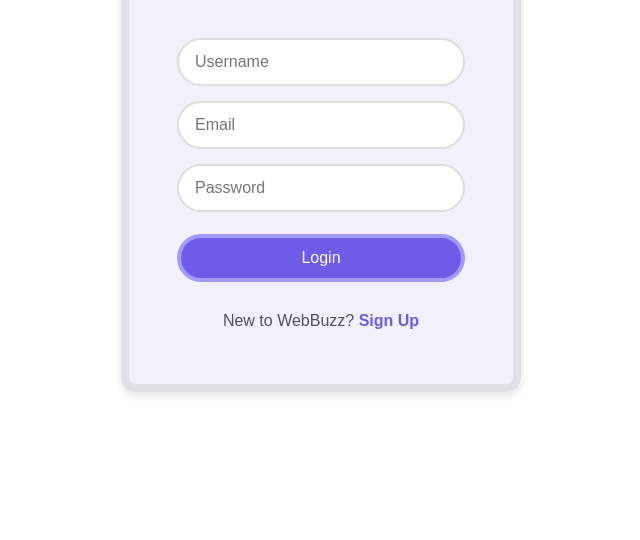
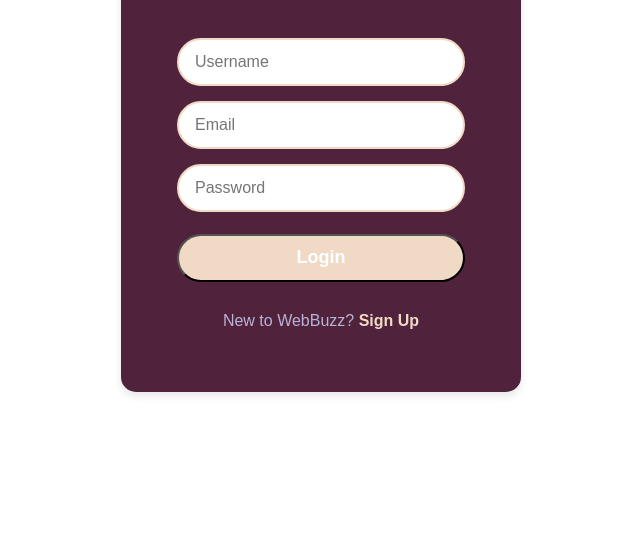
Before and after one commit to ashraf1728/WebBuzz-WebDevelopment-Challenge, a website: page login.html in a window 1280 px wide. Shown: the part 260-800 px from the top of the page, without its empty margins (319-959 px from the left). Drawn offline with Linux system fonts and the light colour scheme.

Commit message:
Update login.css

```diff
--- a/css/login.css
+++ b/css/login.css
@@ -1,13 +1,13 @@
 :root {
-    --main-color: #6c5ce7;
+    --main-color: #F0DAC5;
     --secondary-color: #a29bfe;
-    --lighter-color: #e0e0e7;
-    --light-color: #b0b0c0;
-    --dark-color: #52505e;
+    --lighter-color: #1C2340;
+    --light-color: #50223C;
+    --dark-color: #b9b3d7;
+    --font-smaller: 14px;
+    --font-bigger: 20px;
     --input-bg: #f2f0fb;
     --input-border: #ddd;
-    --font-smaller: 14px;
-    --font-bigger: 20px;
 }
 
 /* Common Styling */
@@ -44,9 +44,9 @@ a {
     flex-direction: column;
     gap: 15px;
     padding: 2em;
-    border: 8px solid var(--lighter-color);
+    border: 8px solid var(--light-color);
     border-radius: 15px;
-    background-color: var(--input-bg);
+    background-color: var(--light-color);
     box-shadow: 0 4px 8px rgba(0, 0, 0, 0.1);
     max-width: 400px;
     width: 100%;
@@ -65,7 +65,7 @@ a {
     height: 48px;
     padding: 0 1em;
     border-radius: 25px;
-    border: 2px solid var(--input-border);
+    border: 2px solid var(--main-color);
     background-color: white;
     font-size: 16px;
     outline-color: var(--secondary-color);
@@ -87,7 +87,7 @@ a {
 
 
 .login-form input:focus {
-    border-color: var(--main-color);
+    border-color: var(--light-color);
 }
 .signup-prompt {
     margin-top: 10px;
@@ -110,11 +110,12 @@ a {
     align-items: center;
     height: 48px;
     background: var(--main-color);
-    border: 4px solid var(--secondary-color);
+    /* border: 4px solid var(--secondary-color); */
     border-radius: 30px;
     cursor: pointer;
     color: white;
-    font-size: 16px;
+    font-size: 18px;
+    font-weight: 600;
     transition: background 0.3s, border-color 0.3s;
 }
 
@@ -128,6 +129,14 @@ a {
         padding: 3em;
     }
 }
+
+
+
+
+
+
+
+
 .signup-prompt {
     margin-top: 10px;
     font-size: 16px;
```
